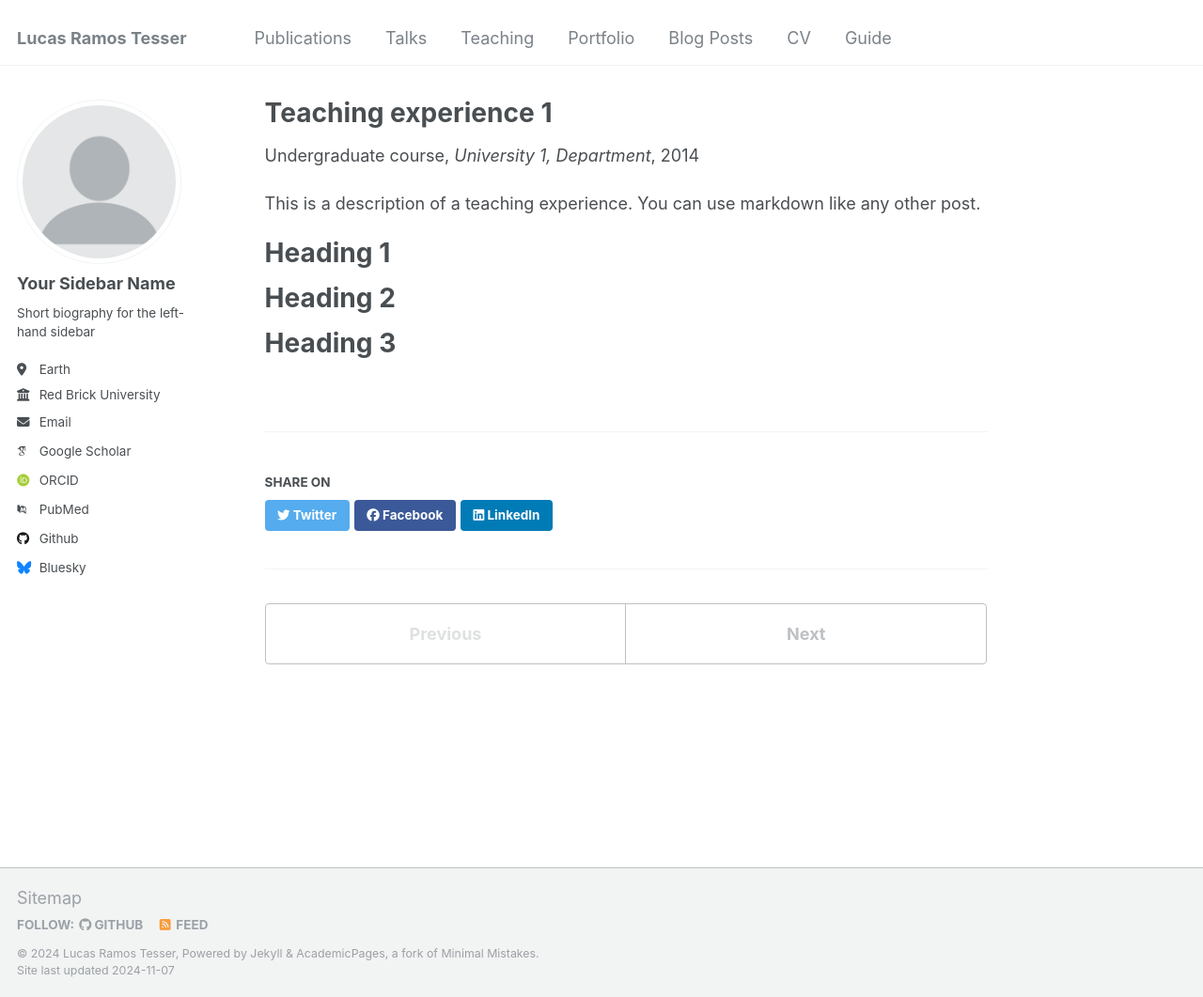
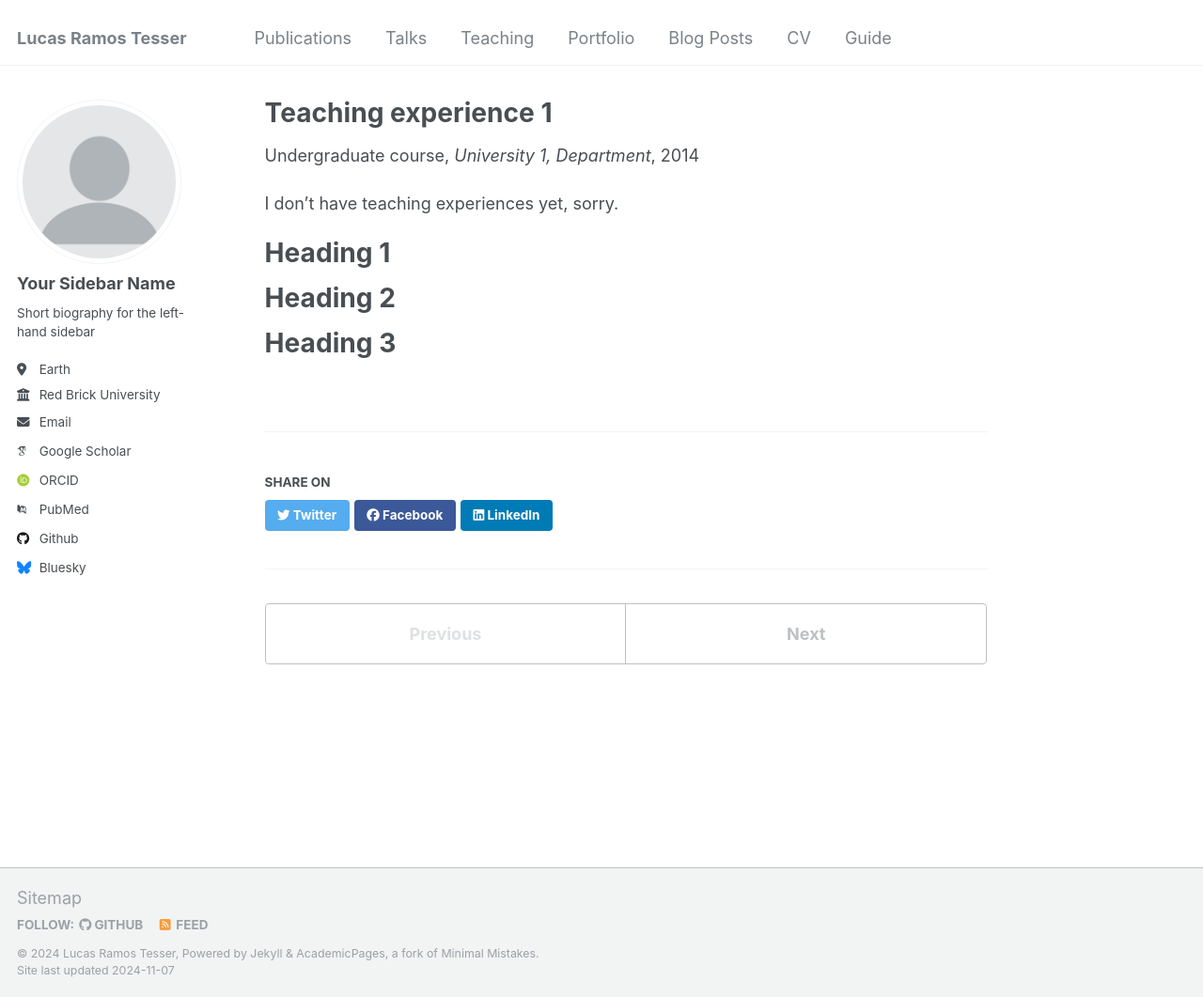
Before and after one commit to ltessergeo/ltesser, a Jekyll site: the page built from _teaching/2014-spring-teaching-1.md, in a window 1280 px wide and 1061 px high. Shown: the whole window at 94% size. Built offline with Jekyll 4.4.1, drawn with Linux system fonts in a browser that asks for light colours; some web fonts are replaced.

Commit message:
Update 2014-spring-teaching-1.md

```diff
--- a/_teaching/2014-spring-teaching-1.md
+++ b/_teaching/2014-spring-teaching-1.md
@@ -8,7 +8,7 @@
 location: "City, Country"
 ---
 
-This is a description of a teaching experience. You can use markdown like any other post.
+I don't have teaching experiences yet, sorry.
 
 Heading 1
 ======
```
